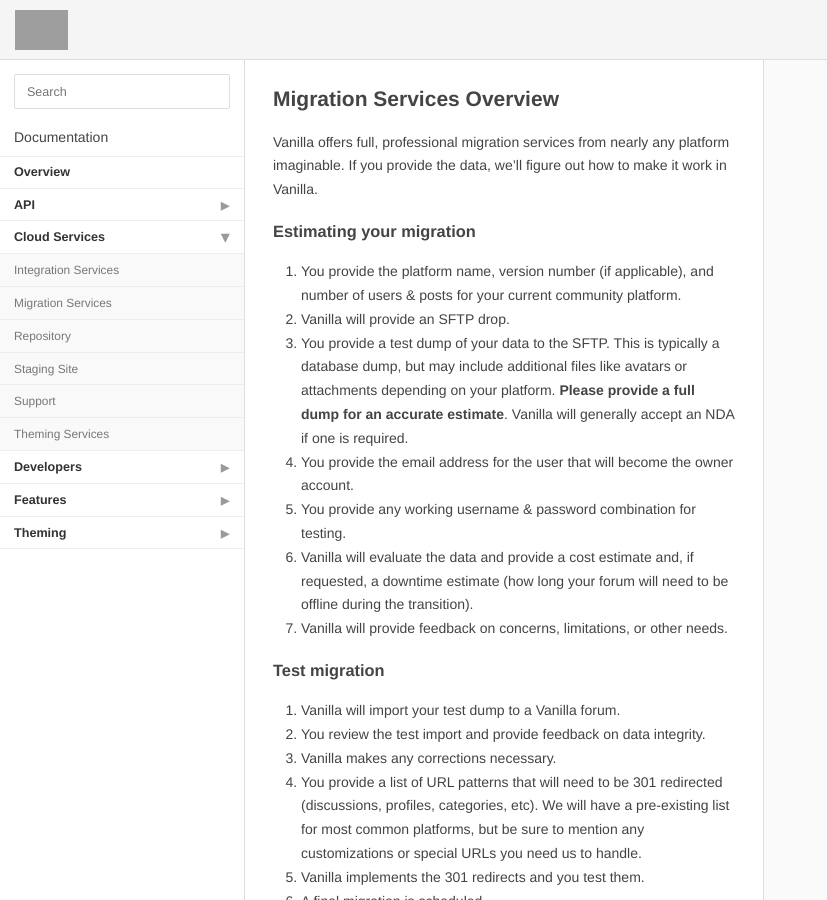
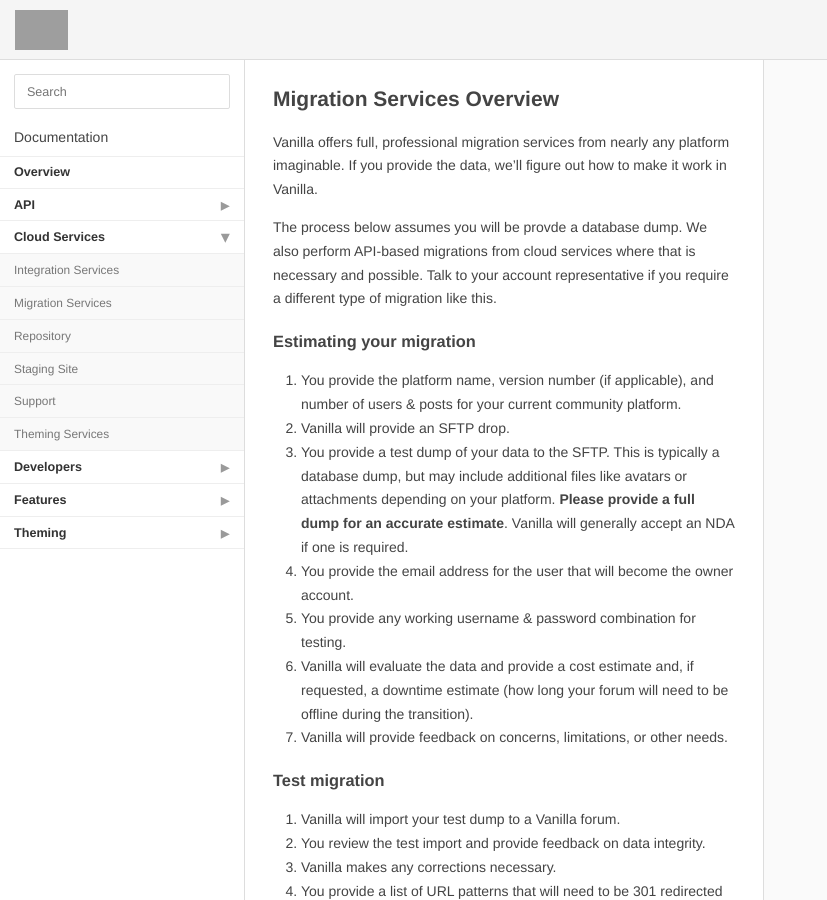
Before and after one commit to hgtonight/vanilladocs, a Jekyll site: the page built from cloud/migration.md, in a window 1280 px wide and 900 px high. Shown: the whole window, without its empty margins (0-827 px from the left). Built offline with Jekyll 4.4.1, drawn with Linux system fonts in a browser that asks for light colours; Markdown is read by kramdown in place of the engine named in the settings; grey boxes are pictures that could not be loaded.

Commit message:
Cloud: add api mig notes

```diff
--- a/cloud/migration.md
+++ b/cloud/migration.md
@@ -7,6 +7,8 @@
 ## Migration Services Overview
 
 Vanilla offers full, professional migration services from nearly any platform imaginable. If you provide the data, we'll figure out how to make it work in Vanilla.
+
+The process below assumes you will be provde a database dump. We also perform API-based migrations from cloud services where that is necessary and possible. Talk to your account representative if you require a different type of migration like this.
 
 ### Estimating your migration
 
```
